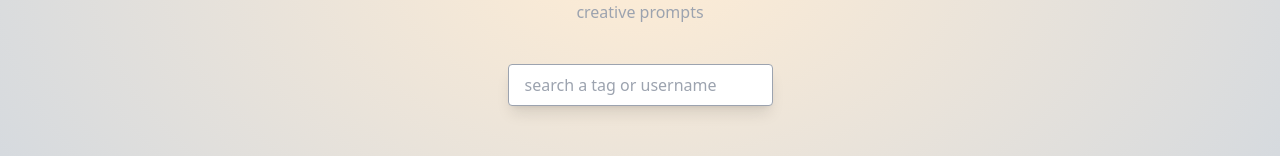
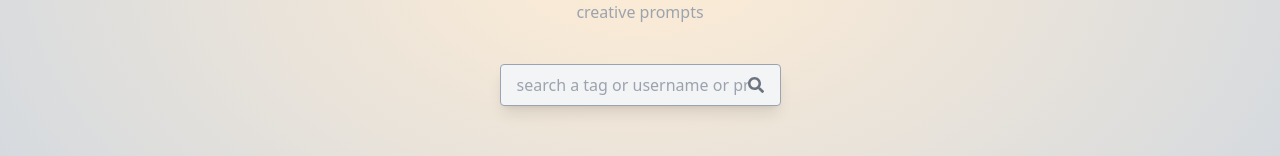
Before and after one commit to AungMyoAye101/next-prompt, a Next.js app: page / in a window 1280 px wide. Shown: the part 443-599 px from the top of the page. Built offline with nearby package versions, Linux system fonts and the light colour scheme; no server answers; the database is empty.

Commit message:
update feed

```diff
--- a/src/components/Feed.tsx
+++ b/src/components/Feed.tsx
@@ -4,6 +4,7 @@ import React, { useEffect, useState } from "react";
 import PromptCard from "./PromptCard";
 import { useSession } from "next-auth/react";
 import { useRouter } from "next/navigation";
+import { FaSearch } from "react-icons/fa";
 
 export interface AuthorProp {
   _id: string;
@@ -64,17 +65,22 @@ const Feed = () => {
   return (
     <section className="p-4 md:p-6 space-y-4">
       <form onSubmit={searchForm} className="mt-4">
-        <input
-          type="text"
-          placeholder="search a tag or username"
-          value={searchText}
-          onChange={handelChange}
-          className="w-full py-2 px-4 rounded shadow-lg border border-gray-400 focus:outline-none"
-        />
+        <div className="w-full flex items-center px-4 py-2 bg-gray-100 rounded shadow-lg border border-gray-400 ">
+          <input
+            type="text"
+            placeholder="search a tag or username or prompt"
+            value={searchText}
+            onChange={handelChange}
+            className="flex-1 focus:outline-none bg-transparent focus:text-green-500"
+          />
+          <FaSearch className="text-gray-500" />
+        </div>
       </form>
       {session?.user.id && (
         <>
-          <h1 className="text-xl font-semibold font-serif">Populer Prompts </h1>
+          <h1 className="text-xl font-semibold font-serif bg-gradient-to-r from-gray-600  to-orange-500 bg-clip-text text-transparent">
+            Populer Prompts{" "}
+          </h1>
           <PromptCard
             userId={session?.user.id!}
             post={searchPosts}
--- a/src/components/Nav.tsx
+++ b/src/components/Nav.tsx
@@ -16,7 +16,7 @@ const Nav = () => {
     };
   }, []);
   return (
-    <nav className="flex justify-between items-center py-2 px-4">
+    <nav className="flex justify-between items-center py-2 px-4 shadow">
       <Link href={"/"}>
         <h1 className="text-xl font-bold font-serif  bg-gradient-to-r from-amber-600 via-orange-600 to-yellow-500 bg-clip-text text-transparent">
           {" "}
```
